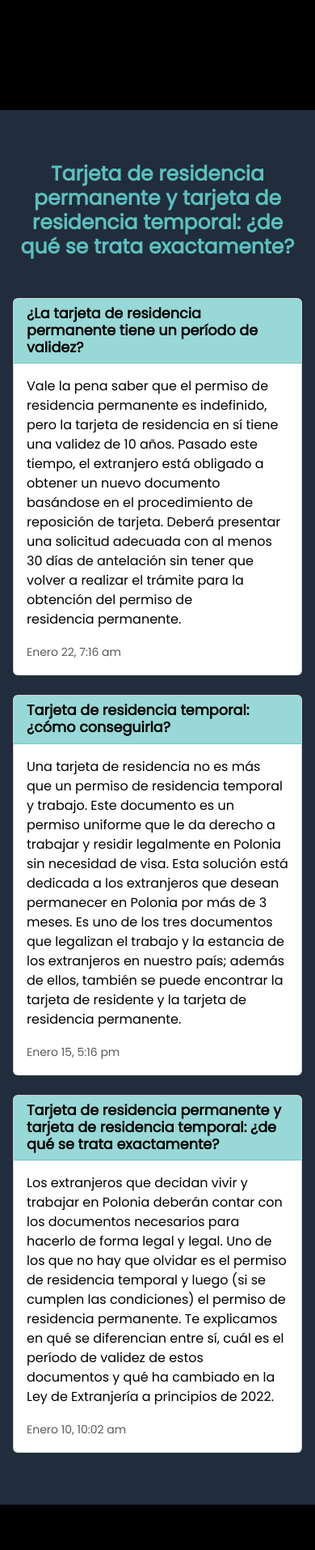
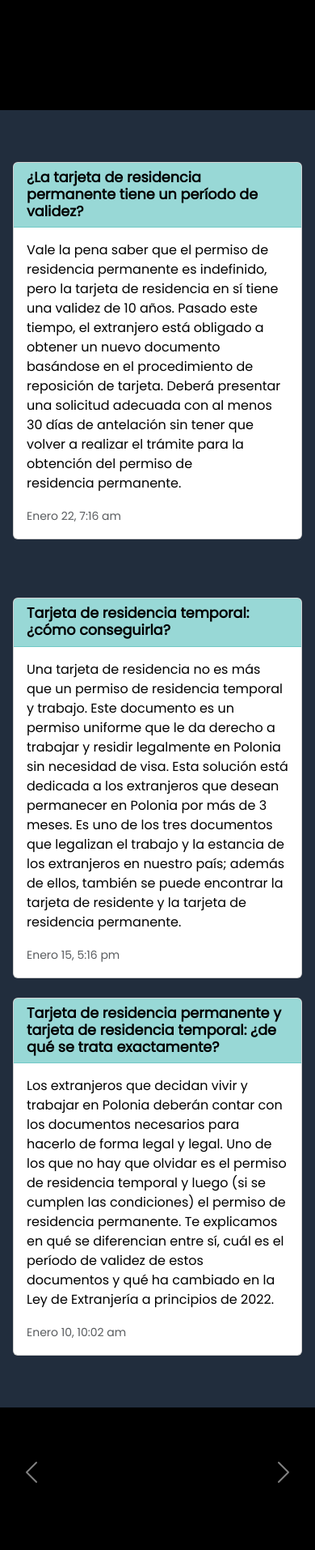
Before and after one commit to dondiegorada/opengatesinternational, a PHP site: page /noticias.php in a window 390 px wide; the page is wider, and only the part inside the window is pictured. Shown: the part 427-2341 px from the top of that part at 81% size. Run offline with PHP 8.4, Linux system fonts and the light colour scheme; data that the repository does not hold is empty; some web fonts are replaced.

Commit message:
Add: Se agrega información en la vista de noticias

```diff
--- a/js/newsView.js
+++ b/js/newsView.js
@@ -21,7 +21,7 @@
   const { headline, content } = !!news ? news : data[0];
 
   $('#new').append(`
-    <h2 class="fw-bold text-primary">${ headline }</h2>
+    <h4 class="fw-bold text-primary">${ headline }</h4>
     <p class="mt-5">${ content }</p>
   `);
 }
--- a/noticias.php
+++ b/noticias.php
@@ -25,11 +25,7 @@
       </section>
 
       <section class="container-fluid container-nosotros mt-6">
-        <h3 class="fw-bold text-primary text-center">
-          Tarjeta de residencia permanente y tarjeta de residencia temporal: ¿de qué se trata exactamente?
-        </h3>
-
-        <div class="row mt-5">
+        <div class="row">
           <div class="col-xxl-9 col-lg-8 mb-4">
             <div class="card">
               <h5 class="card-header card-header-primary">¿La tarjeta de residencia permanente tiene un período de validez?</h5>
@@ -42,6 +38,8 @@
                 <p class="card-text"><small class="text-muted">Enero 22, 7:16 am</small></p>
               </div>
             </div>
+
+            <div class="container mt-5" id="new"></div>
           </div>
 
           <div class="col-xxl-3 col-lg-4">
@@ -58,8 +56,6 @@
                     <p class="card-text"><small class="text-muted">Enero 15, 5:16 pm</small></p>
                   </div>
                 </div>
-
-                <div class="container" id="new"></div>
               </div>
 
               <div class="col-sm-12">
@@ -76,10 +72,6 @@
                 </div>
               </div>
             </div>
-          </div>
-
-          <div class="col-sm-9">
-            <div class="container" id="new"></div>
           </div>
         </div>
       </section>
--- a/styles/styles.css
+++ b/styles/styles.css
@@ -421,7 +421,12 @@
   }
 
   .container-form {
+    height: auto;
     margin-bottom: 10rem;
+  }
+
+  .container-form-home {
+    height: auto;
   }
 
   h2 {
@@ -450,7 +455,7 @@
   }
 
   .mt-17 {
-    margin-top: 19rem;
+    margin-top: 10rem;
   }
 
   .mt-25 {
```
Also changed, not shown: register.php (+4 -6 lines).
